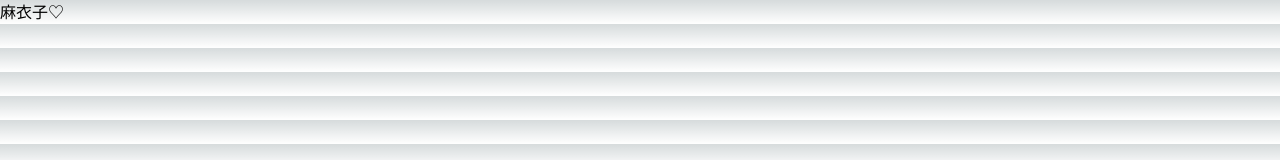
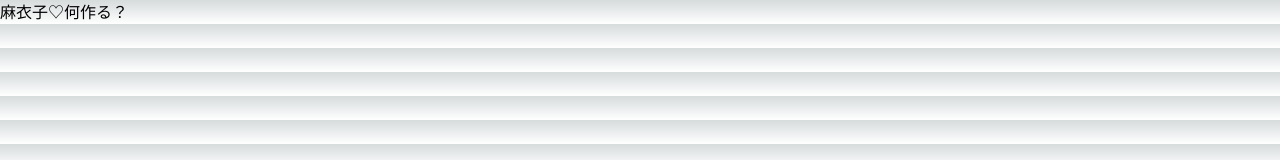
Before and after one commit to koyakoke/bobyHealth, a Next.js app in the folder my-app/: page /pages in a window 1280 px wide. Shown: the top 160 px of the page. Built offline with nearby package versions, Linux system fonts and the light colour scheme.

Commit message:
何作る？

```diff
--- a/my-app/src/app/index.tsx
+++ b/my-app/src/app/index.tsx
@@ -2,7 +2,7 @@
 import React from 'react';
 
 function Second() {
-  return <div>麻衣子♡</div>;
+  return <div>麻衣子♡何作る？</div>;
 }
 
 export default Second;
--- a/my-app/src/app/pages/page.tsx
+++ b/my-app/src/app/pages/page.tsx
@@ -1,7 +1,7 @@
 // import Image from "next/image";
 
 function Second() {
-  return <div>麻衣子♡</div>;
+  return <div>麻衣子♡何作る？</div>;
 }
 
 export default Second;
```
